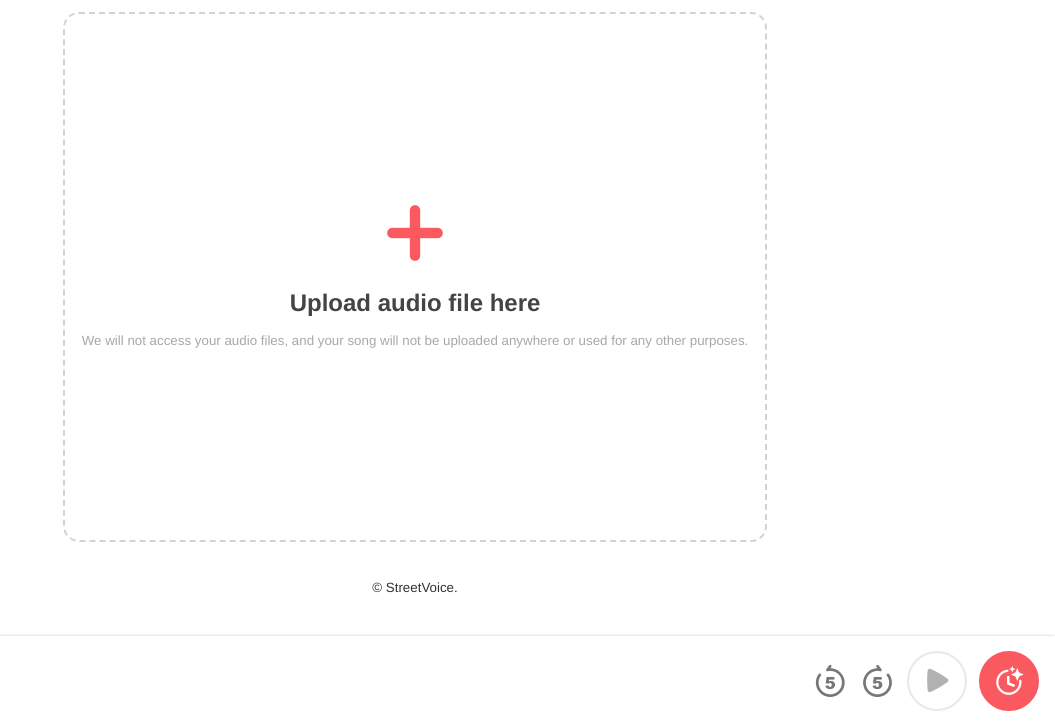
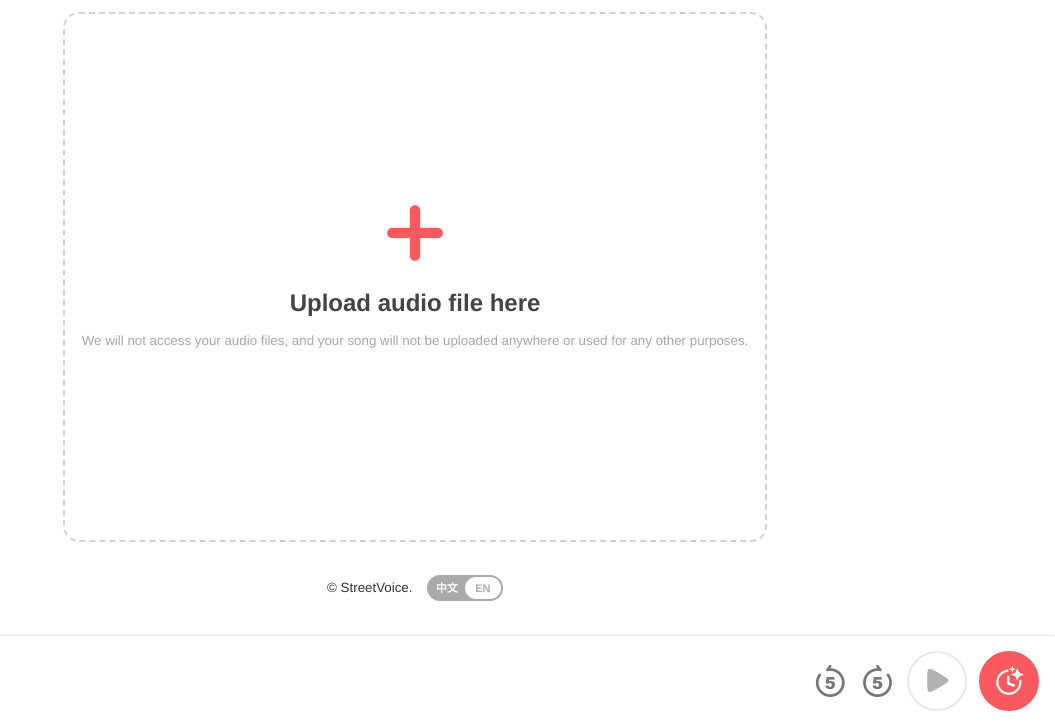
Before and after one commit to StreetVoice/LRCreator, a plain HTML site: page index.html in a window 1280 px wide. Shown: the part 74-800 px from the top of the page, without its empty margins (225-1280 px from the left). Drawn offline with Linux system fonts and the light colour scheme; files whose address does not match are found by name.

Commit message:
加切換語系按鈕及更新 css
https://lrc-generator.streetvoice.com/
https://lrc-generator.streetvoice.com/zh-hant/

```diff
--- a/index.html
+++ b/index.html
@@ -70,6 +70,10 @@
 
   <footer>
     <p><small>&copy; StreetVoice.</small></p>
+    <div class="btn-group">
+      <a href="zh-hant/" class="btn off">中文</a>
+      <a href="/" class="btn on">EN</a>
+    </div>
   </footer>
 
   <div class="tips-wrapper d-flex collapse" id="collapse-tips">
--- a/static/style/styles.css
+++ b/static/style/styles.css
@@ -407,9 +407,8 @@ footer {
   -ms-flex-item-align: end;
   align-self: flex-end;
 }
-footer a {
-  font-weight: 600;
-  text-decoration: none;
+footer p {
+  display: inline-block;
 }
 
 /* Modal */
@@ -551,6 +550,43 @@ footer a {
   display: none;
 }
 
+.btn-group {
+  position: relative;
+  display: inline-flex;
+  -ms-flex-align: center;
+  align-items: center;
+  margin-left: 10px;
+  padding: 2px;
+  width: 76px;
+  height: 26px;
+  background-color: #aaa;
+  border-radius: 60px;
+}
+
+.btn-group > .btn {
+  display: inline-flex;
+  -ms-flex-align: center;
+  align-items: center;
+  -ms-flex-pack: center;
+  justify-content: center;
+  font-weight: bold;
+  font-size: 11px;
+  line-height: 1;
+  text-transform: uppercase;
+  text-align: center;
+  height: 22px;
+  width: 36px;
+  background-color: #fff;
+  color: #aaa;
+  border-radius: 52px;
+  text-decoration: none;
+}
+
+.btn-group > .btn.off {
+  background: transparent;
+  color: #fff;
+}
+
 /* Responsive Design */
 @media (max-width: 767.98px) {
   .btns-wrapper {
```
Also changed, not shown: zh-hant/index.html (+4 -0 lines).
